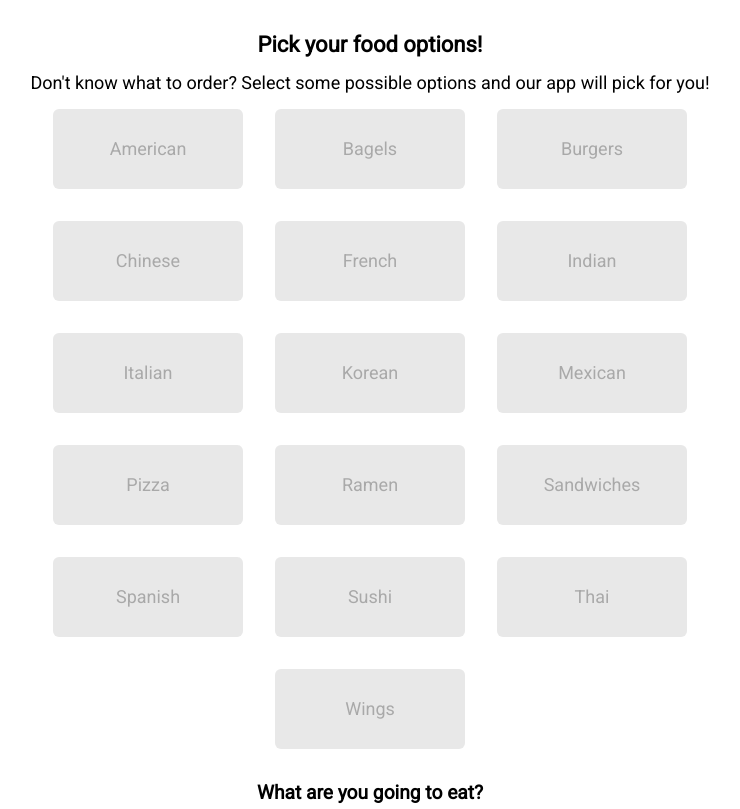
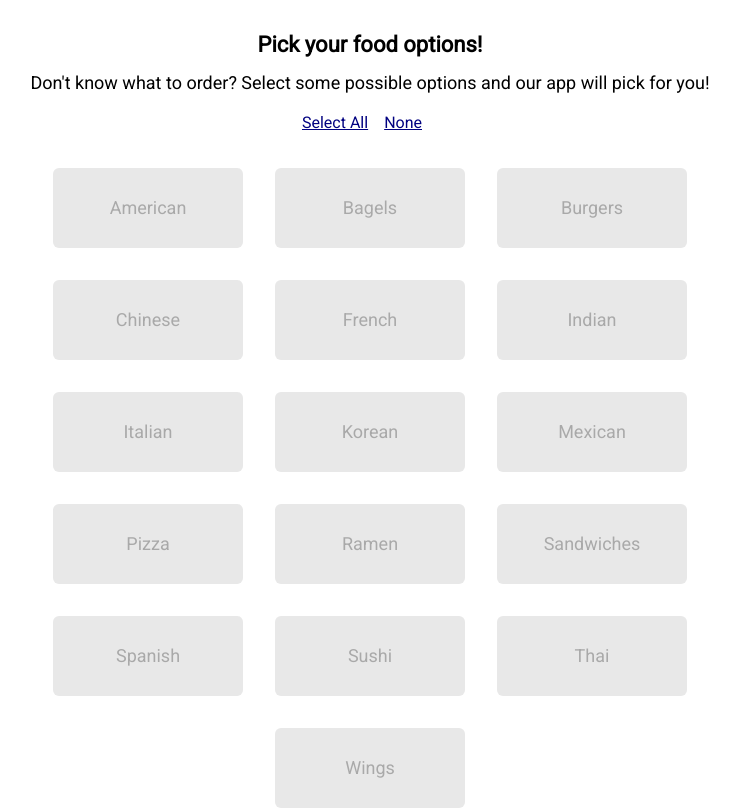
Before and after one commit to c-kehler/food-picker, a React (Create React App) app: page / in a window 1280 px wide. Shown: the top 809 px of the page, without its empty margins (270-1010 px from the left). Built offline with nearby package versions, Linux system fonts and the light colour scheme.

Commit message:
add select all/none

```diff
--- a/src/Components/FoodCard/FoodCard.css
+++ b/src/Components/FoodCard/FoodCard.css
@@ -1,3 +1,27 @@
+.select-all-none-container {
+  display: flex;
+  width: 60%;
+  justify-content: center;
+  margin: 1.5rem 1.5rem;
+  max-width: 10rem;
+}
+@media (min-width: 1025px) {
+  .select-all-none-container {
+    margin: 0 auto;
+    max-width: 50rem;
+    padding: 20px;
+  }
+}
+.select-all-none-container div {
+  margin-right: 1rem;
+  text-decoration: underline;
+  color: navy;
+  cursor: pointer;
+}
+.select-all-none-container div:active {
+  color: #5050c9;
+}
+
 .food-cards-container {
   display: flex;
   flex-direction: column;
--- a/src/Components/FoodCard/FoodCard.js
+++ b/src/Components/FoodCard/FoodCard.js
@@ -34,6 +34,16 @@ class FoodCard extends Component {
     selected[el] = !selected[el];
     this.setState({ selected: selected });
   };
+  selectAll = () => {
+    let selectAllObject = this.state.data.reduce(
+      (a, key) => Object.assign(a, { [key]: true }),
+      {}
+    );
+    this.setState({ selected: selectAllObject });
+  };
+  selectNone = () => {
+    this.setState({ selected: {} });
+  };
   renderItem = el => {
     var className = this.state.selected[el] ? "active" : "inactive";
     var onClick = this.selectItem.bind(this, el);
@@ -60,6 +70,7 @@ class FoodCard extends Component {
       ].sort()
     });
     event.preventDefault();
+    this.setState({ value: "" });
   };
 
   handleButton = () => {
@@ -86,6 +97,10 @@ class FoodCard extends Component {
   render() {
     return (
       <React.Fragment>
+        <div className="select-all-none-container">
+          <div onClick={this.selectAll}>Select All</div>
+          <div onClick={this.selectNone}>None</div>
+        </div>
         <div className="food-cards-container">
           {this.state.data.map(this.renderItem)}
         </div>
--- a/src/Components/FoodCard/FoodCard.scss
+++ b/src/Components/FoodCard/FoodCard.scss
@@ -1,3 +1,25 @@
+.select-all-none-container {
+  display: flex;
+  width: 60%;
+  justify-content: center;
+  margin: 1.5rem 1.5rem;
+  max-width: 10rem;
+  @media (min-width: 1025px) {
+    margin: 0 auto;
+    max-width: 50rem;
+    padding: 20px;
+  }
+  div {
+    margin-right: 1rem;
+    text-decoration: underline;
+    color: navy;
+    cursor: pointer;
+    &:active {
+      color: rgb(80, 80, 201);
+    }
+  }
+}
+
 .food-cards-container {
   display: flex;
   flex-direction: column;
```
Also changed, not shown: 1 other file (tests, documents, lock files or other folders).
